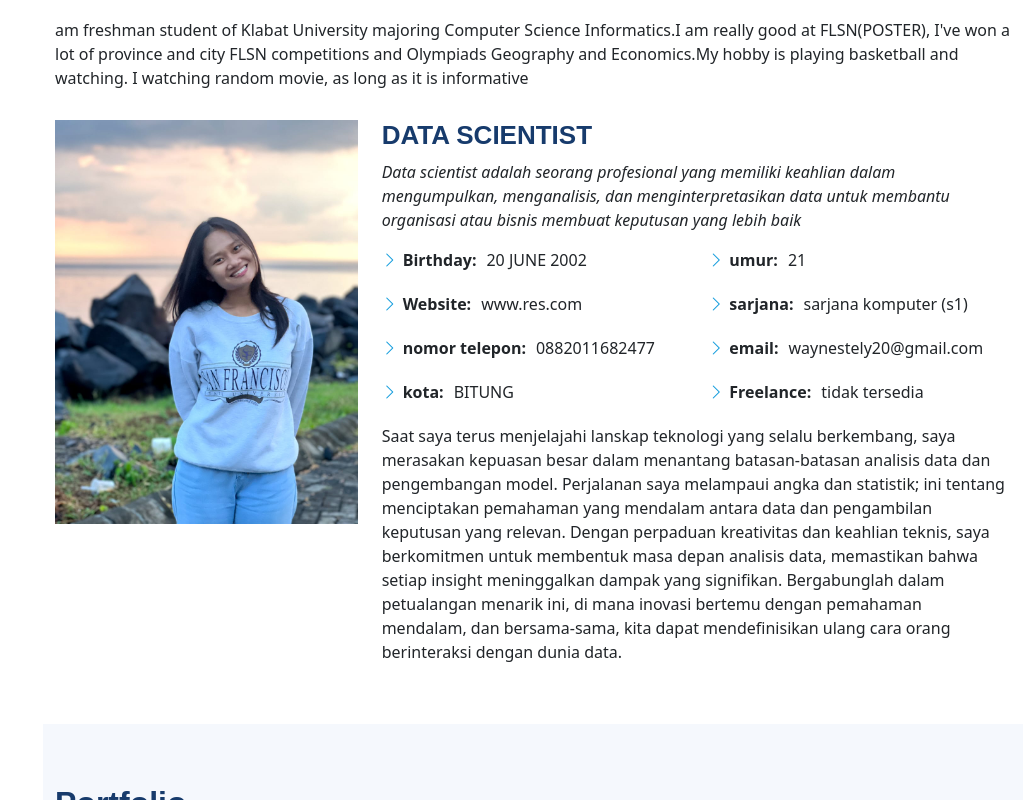
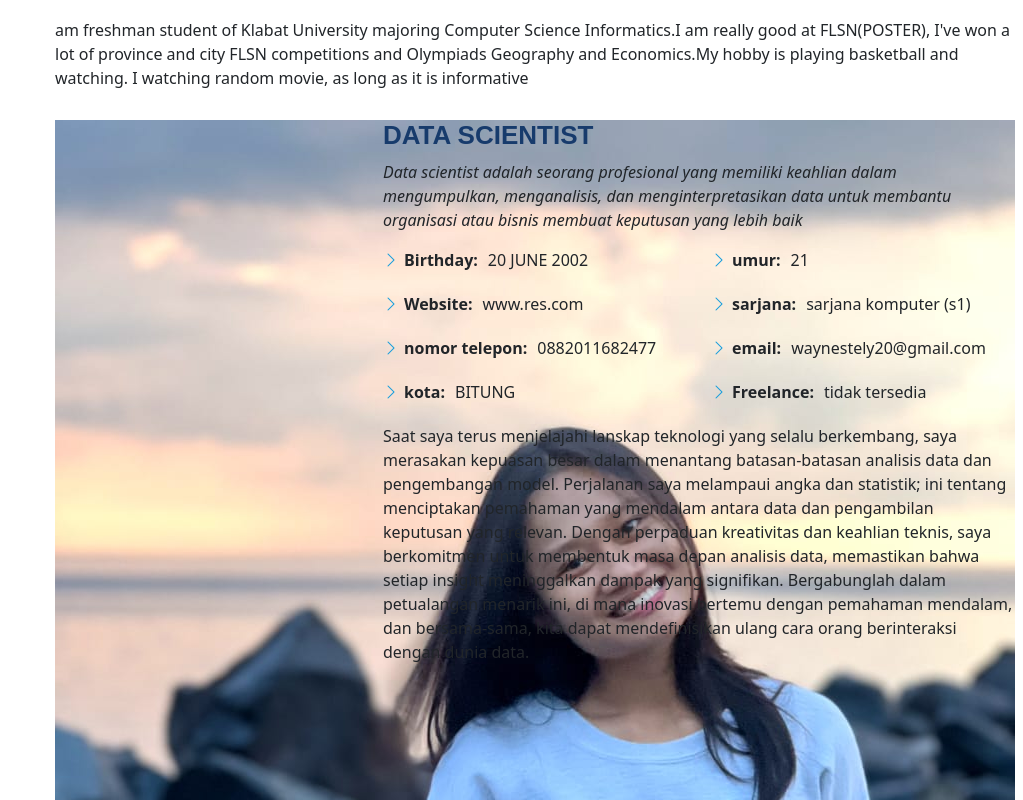
Before and after one commit to WayneStely/CVMID, a React (Vite) app: page / in a window 1280 px wide. Shown: the part 920-1720 px from the top of the page, without its empty margins (257-1280 px from the left). Built offline with nearby package versions, Linux system fonts and the light colour scheme.

Commit message:
edit image

```diff
--- a/src/component/about.jsx
+++ b/src/component/about.jsx
@@ -1,3 +1,4 @@
+import stelly from "../../public/stellyprofil.jpeg";
 const About = () => {
   return (
     <div>
@@ -12,11 +13,7 @@ const About = () => {
           </div>
           <div className="row">
             <div className="col-lg-4" data-aos="fade-right">
-              <img
-                src="../../public/stellyprofil.jpeg"
-                className="img-fluid"
-                alt
-              />
+            <img src={stelly} alt="profil"/>
             </div>
             <div className="col-lg-8 pt-4 pt-lg-0 content" data-aos="fade-left">
               <h3>DATA SCIENTIST</h3>
```
Also changed, not shown: src/stellyprofil.jpeg (added).
